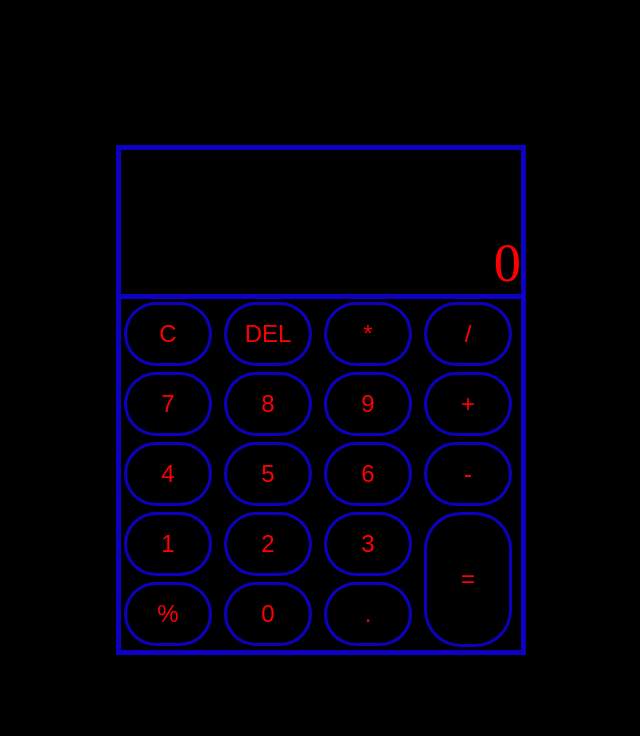
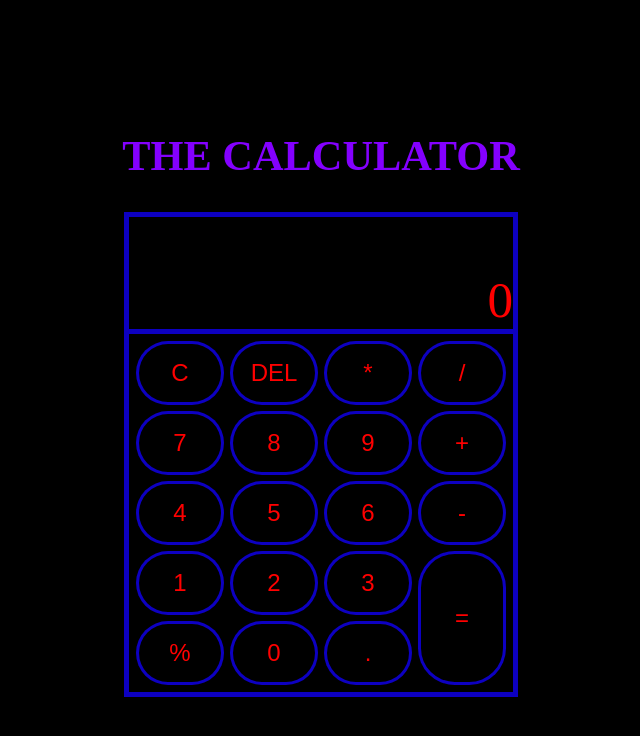
Before and after one commit to T0Rsk1/calculator, a plain HTML site: page index.html in a window 1280 px wide. Shown: the whole page, without its empty margins (319-959 px from the left). Drawn offline with Linux system fonts and the light colour scheme.

Commit message:
Update style

```diff
--- a/index.html
+++ b/index.html
@@ -1,12 +1,13 @@
 <!DOCTYPE html>
 <html>
 <head>
-  <title>Page Title</title>
+  <title>THE CALCULATOR</title>
   <meta charset="UTF-8"/>
   <link rel="stylesheet" href="style.css"/>
 </head>
 <body>
   <main>
+    <h1>THE CALCULATOR</h1>
     <div id="calculator">
       <div id="display">0</div>
       <div id="btn-container">
--- a/style.css
+++ b/style.css
@@ -8,8 +8,16 @@ body{
     background: black;
 }
 
+h1{
+    color:rgb(132, 0, 255);
+    justify-content: center;
+    font-size: 2.65rem;
+    margin-bottom: 2rem;
+}
+
 main{
     display: flex;
+    flex-direction: column;
     justify-content: center;
     align-items: center;
     min-height: 100vh;
@@ -24,14 +32,15 @@ button{
     border-radius: 2.3rem;
     background: black;
     color: var(--number-color);
+    transition: transform 0.3s;
 }
 
 button:hover{
     color: rgb(132, 0, 255);
+    transform: scale(0.9);
 }
 
 #calculator{
-    width: 25rem;
     border: var(--border-color) solid thick;
 }
 
@@ -39,9 +48,9 @@ button:hover{
     display: flex;
     justify-content: flex-end;
     align-items: flex-end;
-    width: 25rem;
-    height: 9rem;
-    font-size: 3.4rem;
+    width: 24rem;
+    height: 7rem;
+    font-size: 3.2rem;
     border-bottom: var(--border-color) solid thick;
     background: black;
     color: var(--number-color);
@@ -49,9 +58,11 @@ button:hover{
 
 #btn-container{
     display: flex;
-    max-height: 25rem;
+    max-height: 22rem;
     flex-direction: column;
     flex-wrap: wrap;
+    align-content: center;
+    padding: 0.25rem;
 }
 
 .btn-large{
```
